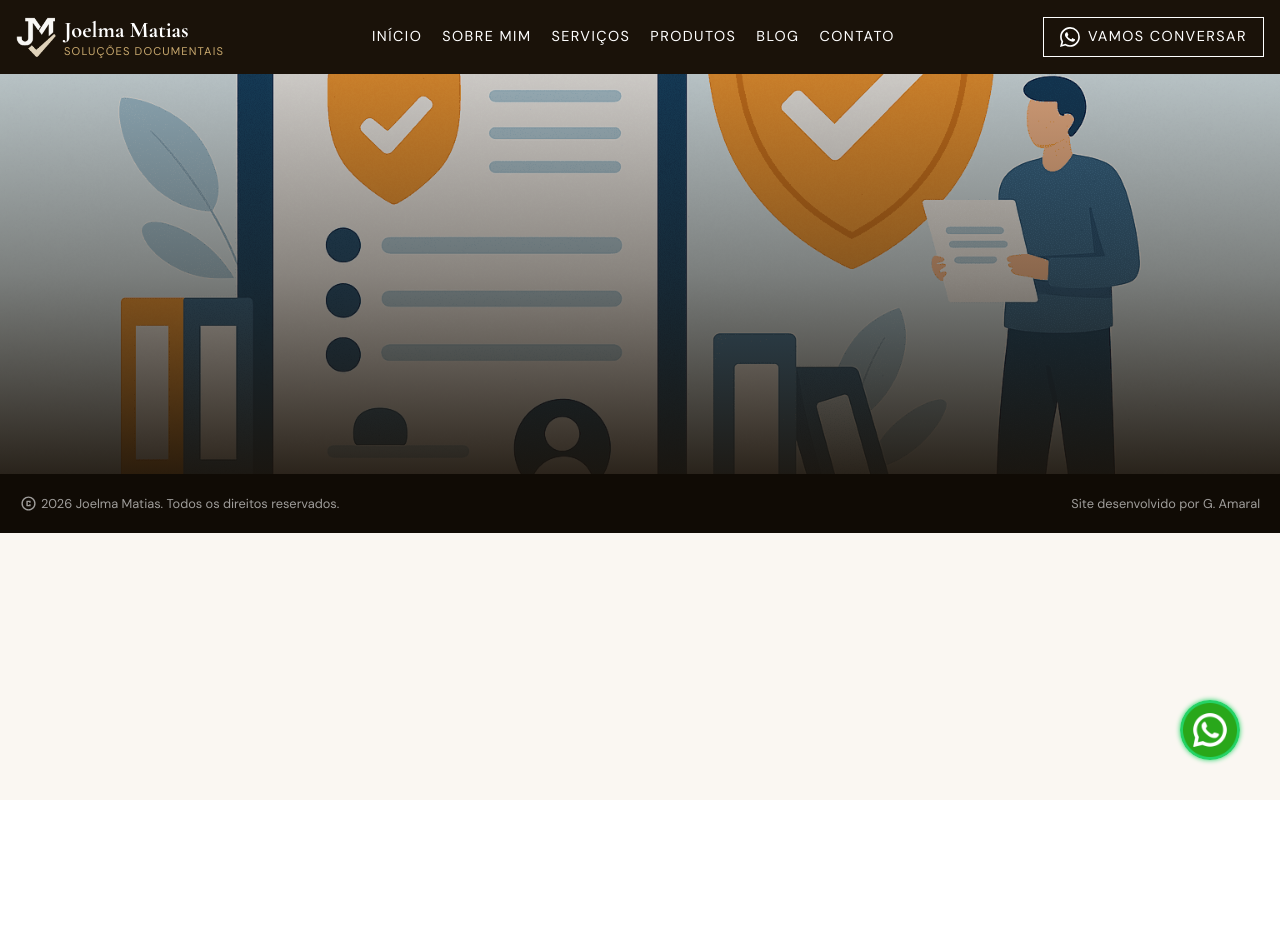
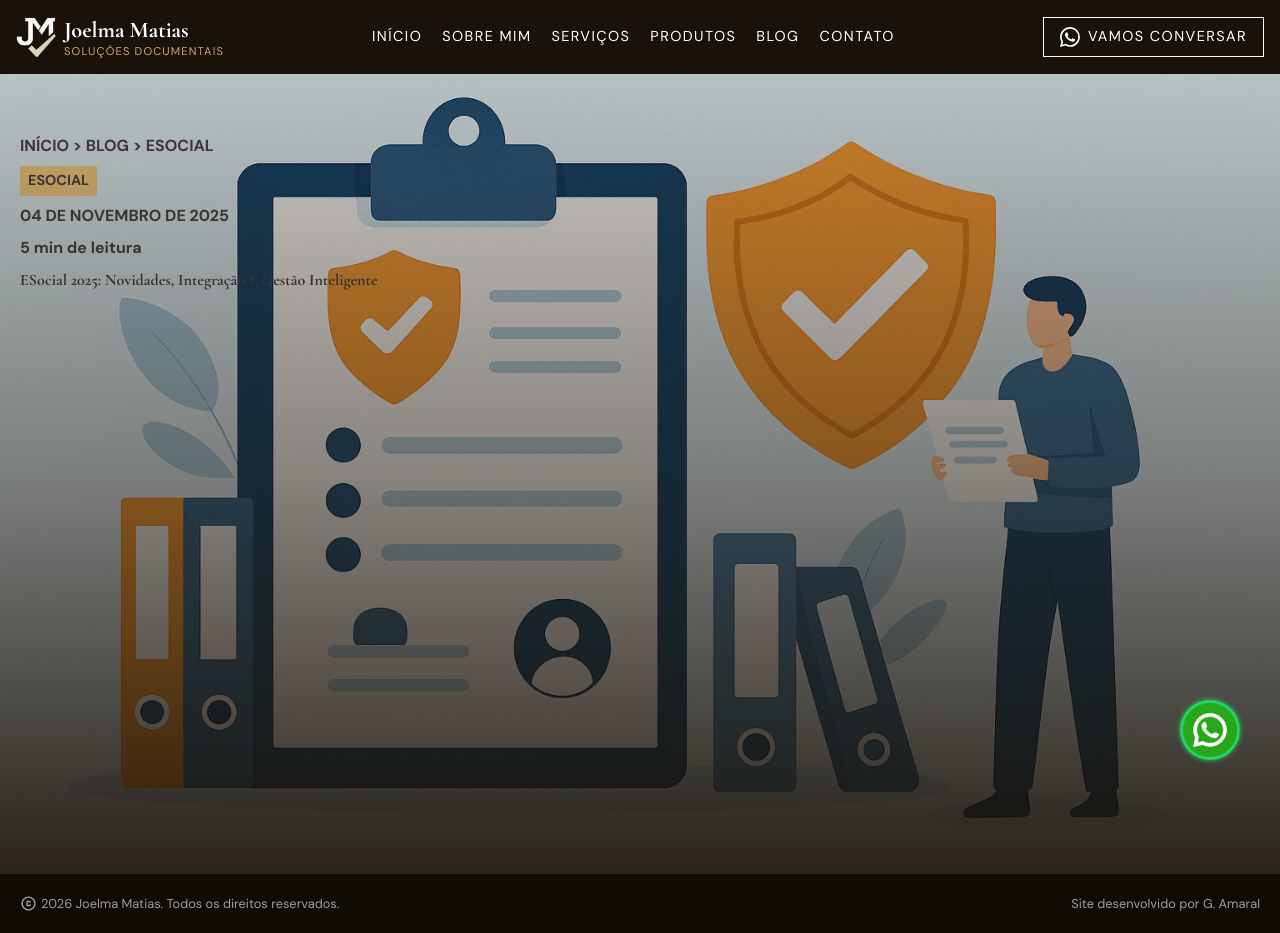
Before and after one commit to guiaap/joelmamatias-web, a React (Vite) app: page /blogpost/esocial-2025 in a window 1280 px wide. Before the commit the page ends 800 px from the top, so only its background shows below. Built offline with nearby package versions, Linux system fonts and the light colour scheme; the HTML template or start-up script is replaced by a standard one.

Commit message:
chore: sincroniza mudanças entre computadores

```diff
--- a/src/data/posts.js
+++ b/src/data/posts.js
@@ -10,7 +10,8 @@ export const posts = [
         alt: "Imagem representando o Post",
         date: "04 de Novembro de 2025",
         title: "eSocial 2025: novidades, integração e gestão inteligente",
-        description: "O ano de 2025 trouxe mudanças importantes no eSocial, que vão impactar diretamente empresas, profissionais de contabilidade e departamentos de pessoas."
+        description: "O ano de 2025 trouxe mudanças importantes no eSocial, que vão impactar diretamente empresas, profissionais de contabilidade e departamentos de pessoas.",
+        readingTime: "5 min"
     },
     {
         id: "importancia-documentacao-correta",
@@ -19,7 +20,8 @@ export const posts = [
         alt: "Imagem representando o Post",
         date: "04 de Setembro de 2025",
         title: "A Importância da Documentação Correta para a Segurança da Empresa",
-        description: "No dia a dia corporativo, a documentação é muito mais do que burocracia: ela é a base que sustenta a organização e a segurança jurídica."
+        description: "No dia a dia corporativo, a documentação é muito mais do que burocracia: ela é a base que sustenta a organização e a segurança jurídica.",
+        readingTime: "5 min"
     },
     {
         id: "importancia-treinamento",
@@ -28,6 +30,7 @@ export const posts = [
         alt: "Imagem representando o Post",
         date: "04 de Setembro de 2025",
         title: "A Importância do Treinamento para o Sucesso na Execução das Atividades",
-        description: "No ambiente corporativo atual, marcado por mudanças rápidas, o treinamento deixou de ser diferencial e passou a ser necessidade estratégica."
+        description: "No ambiente corporativo atual, marcado por mudanças rápidas, o treinamento deixou de ser diferencial e passou a ser necessidade estratégica.",
+        readingTime: "5 min"
     },
 ];
--- a/src/index.css
+++ b/src/index.css
@@ -22,6 +22,7 @@
   --primary-gold: #C9A96E;
   --secondary-gold: #E8D4B0;
   --dark-gold: #8B6F47;
+  --bright-gold: #f6ce83;
 
   --transparent-white-smooth: #FFFFFF99;
   --transparent-white-strong: #FFFFFF50;
@@ -35,6 +36,8 @@
   --black: #000000;
   --overlay: #00000044;
 
+  --gray: #4b4444;
+
 }
 
 @theme {
--- a/src/pages/BlogPost.jsx
+++ b/src/pages/BlogPost.jsx
@@ -6,7 +6,7 @@ export function Overlay() {
     return (
 
         <div
-            style={{  background: "linear-gradient(to top, rgba(26,18,9,.92) 0%, rgba(26,18,9,.5) 50%, rgba(26,18,9,.2) 100%)"}}
+            style={{  background: `linear-gradient(to top, rgba(26,18,9,.92) 0%, rgba(26,18,9,.5) 50%, rgba(26,18,9,.2) 100%)` }}
             className="absolute inset-0 z-5"
         />
 
@@ -31,15 +31,47 @@ export default function BlogPost() {
             style={{backgroundImage: `url(${post.image})`}}
                 className={`
                     relative
-                    h-[400px]
+                    h-screen
                     bg-center bg-cover
                 `}>
 
                 <Overlay />
 
-                <div>
+                <div className="
+                    max-w-(--container) mx-auto
+                    flex flex-col gap-2
+                    text-[1rem] text-(--gray)
+                    uppercase font-bold
+                ">
 
+                    <span>
+                        Início &gt; Blog &gt; { post.category }
+                    </span>
 
+                    <div className="flex flex-col gap-2">
+
+                        <span className="
+                            w-fit
+                            py-1 px-2
+                            text-[0.9rem]
+                            bg-(--bright-gold)
+                        ">
+                            { post.category }
+                        </span>
+
+                        <span>
+                            { post.date }
+                        </span>
+
+                        <span className="lowercase">
+                            { post.readingTime } de leitura
+                        </span>
+
+                    </div>
+
+                    <h1 className="capitalize font-cormorant">
+                        {post.title}
+                    </h1>
 
                 </div>
 
```
